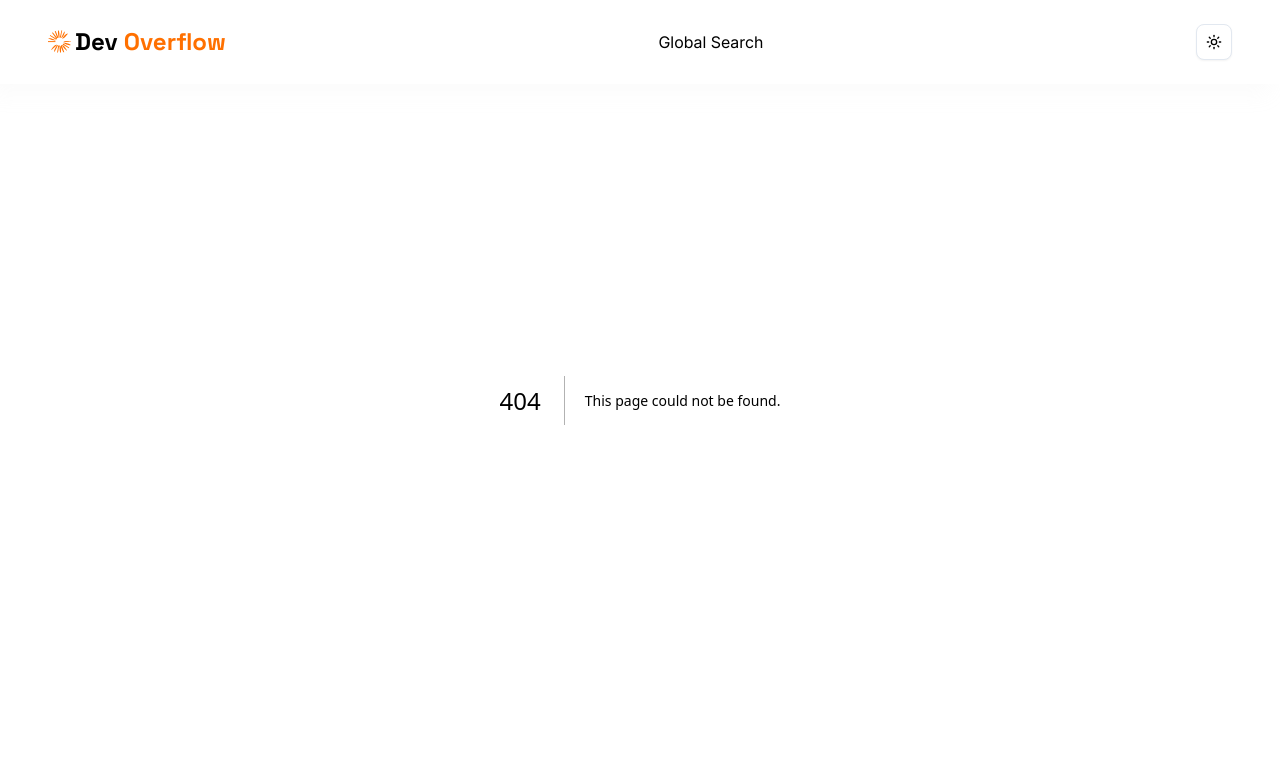
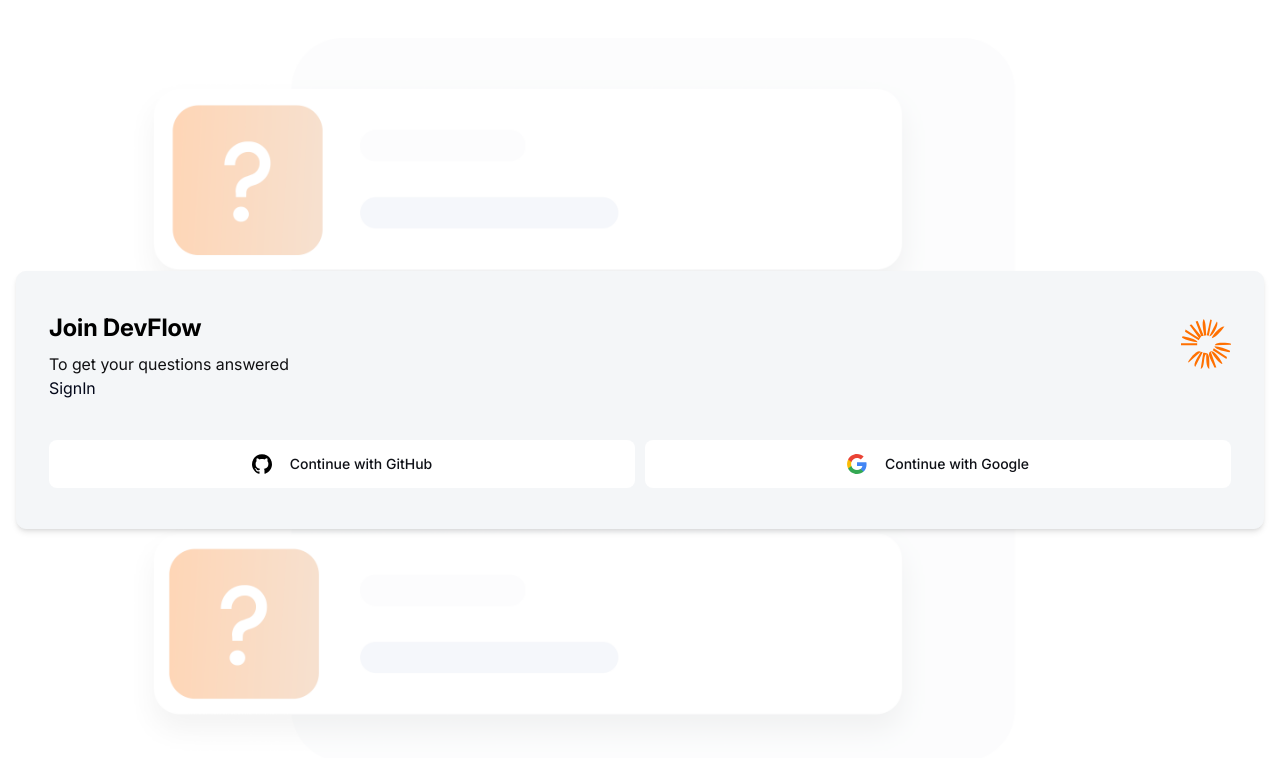
Before and after one commit to Akiramenai6897/akiramenai_deflow, a Next.js app: page /sign-in in a window 1280 px wide. Before the commit this address had no page. Shown: the top 758 px of the page. Built offline with nearby package versions, Linux system fonts and the light colour scheme.

Commit message:
Create Authentication routes and layout

```diff
--- /dev/null
+++ b/app/(authentication)/layout.tsx
@@ -0,0 +1,23 @@
+import SocialAuthForm from "@/components/forms/SocialAuthForm";
+import Image from "next/image";
+import { ReactNode } from "react";
+
+const AuthLayout = ({ children }: { children: ReactNode }) => {
+  return (
+    <main className="flex-iCenter-jCenter min-h-screen bg-[url('/images/auth-light.png')] bg-cover bg-center bg-no-repeat px-4 py-10 dark:bg-[url('/images/auth-dark.png')]">
+      <section className="light-border background-light800_dark200 shadow-light100_dark100 min-w-full rounded-[10px] border px-4 py-10 shadow-md sm:min-w-[520] sm:px-8">
+        <div className="flex-iCenter-jBetween gap-2">
+          <div className="space-y-2.5">
+            <h1 className="h2-bold text-dark100_light900">Join DevFlow</h1>
+            <p className="paragraph-regular text-dark500_light400">To get your questions answered</p>
+          </div>
+          <Image src="/images/site-logo.svg" alt="DevFlow Logo" width={50} height={50} className="object-contain" />
+        </div>
+        {children}
+        <SocialAuthForm />
+      </section>
+    </main>
+  );
+};
+
+export default AuthLayout;
--- /dev/null
+++ b/app/(authentication)/sign-in/page.tsx
@@ -0,0 +1,7 @@
+import React from "react";
+
+const SignIn = () => {
+  return <div>SignIn</div>;
+};
+
+export default SignIn;
--- /dev/null
+++ b/app/(authentication)/sign-up/page.tsx
@@ -0,0 +1,7 @@
+import React from "react";
+
+const SignUp = () => {
+  return <div>SignUp</div>;
+};
+
+export default SignUp;
--- /dev/null
+++ b/app/(root)/layout.tsx
@@ -0,0 +1,15 @@
+import { ReactNode } from "react";
+import Navbar from "@/components/navigation/navbar";
+
+const RootLayout = ({ children }: { children: ReactNode }) => {
+  return (
+    <>
+      <header>
+        <Navbar />
+      </header>
+      <main>{children}</main>
+    </>
+  );
+};
+
+export default RootLayout;
--- a/app/layout.tsx
+++ b/app/layout.tsx
@@ -2,7 +2,6 @@
 import localFont from "next/font/local";
 import "./globals.css";
 import AppThemeProvider from "../context/ThemeProvider";
-import Navbar from "@/components/navigation/navbar";
 
 const inter = localFont({
   src: "./fonts/InterVF.ttf",
@@ -34,7 +33,6 @@
     <html lang="en" suppressHydrationWarning>
       <body className={`${inter.className} ${spaceGrotesk.variable} antialiased`}>
         <AppThemeProvider attribute="class" defaultTheme="system" enableSystem={true} disableTransitionOnChange={true}>
-          <Navbar />
           {children}
         </AppThemeProvider>
       </body>
--- /dev/null
+++ b/components/forms/SocialAuthForm.tsx
@@ -0,0 +1,29 @@
+import Image from "next/image";
+import { Button } from "../ui/button";
+
+const SocialAuthForm = () => {
+  const buttonClass =
+    "background-dark400_light900 body-medium text-dark200_light800 rounded-2 min-h-12 flex-1 px-4 py-3.5";
+
+  return (
+    <div className="mt-10 flex flex-wrap gap-2.5">
+      <Button className={buttonClass}>
+        <Image
+          src="/icons/github.svg"
+          alt="Github Logo"
+          width={20}
+          height={20}
+          className="invert-colors mr-2.5 object-contain"
+        />
+        <span>Continue with GitHub</span>
+      </Button>
+
+      <Button className={buttonClass}>
+        <Image src="/icons/google.svg" alt="Google Logo" width={20} height={20} className="mr-2.5 object-contain" />
+        <span>Continue with Google</span>
+      </Button>
+    </div>
+  );
+};
+
+export default SocialAuthForm;
```
Also changed, not shown: app/(root)/page.tsx (renamed from app/page.tsx).
